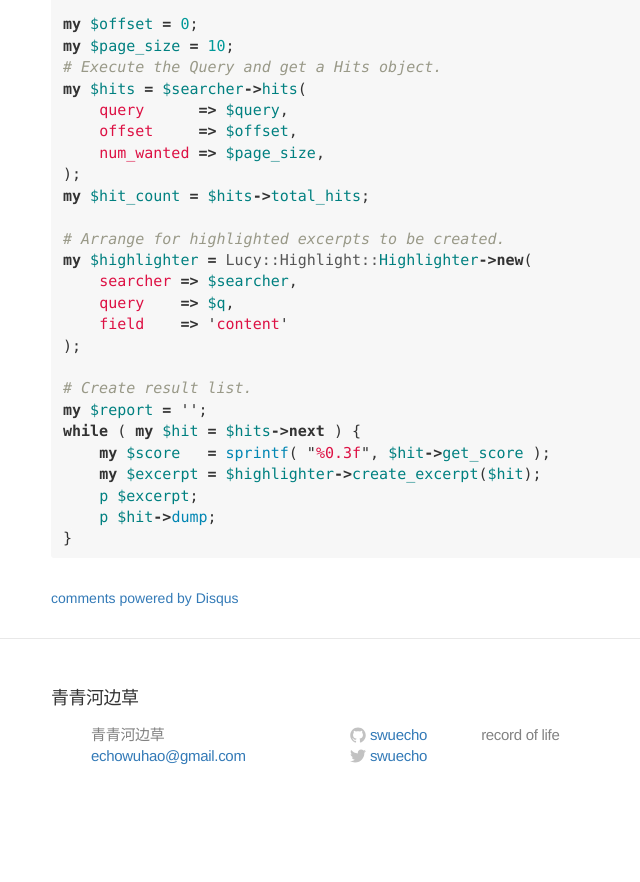
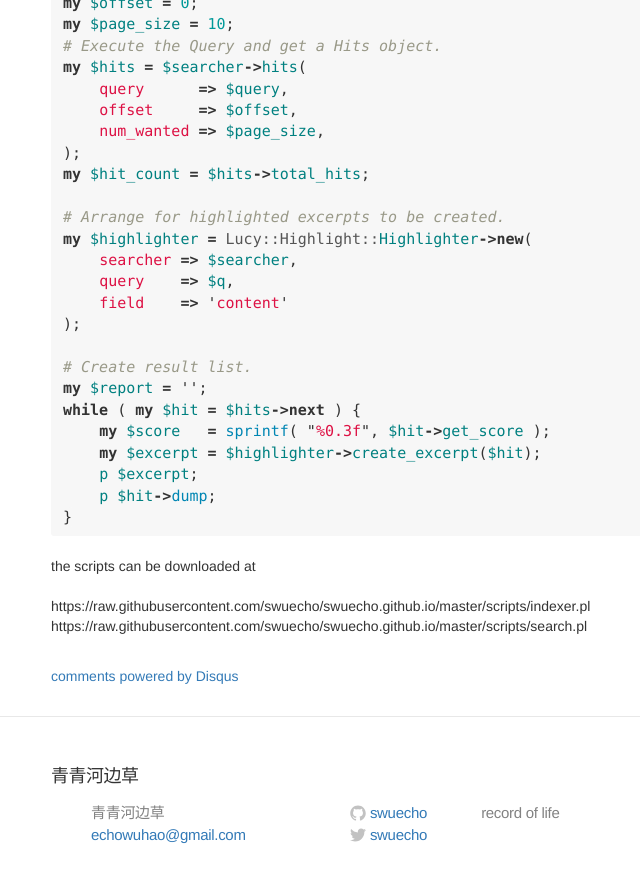
Before and after one commit to swuecho/swuecho.github.io, a Jekyll site: the page built from _posts/2016-12-27-apache-lucy-play.md, in a window 1280 px wide and 900 px high, scrolled down 3270 px. Shown: the top 882 px of the window, without its empty margins (219-859 px from the left). Built offline with Jekyll 4.4.1, drawn with Linux system fonts in a browser that asks for light colours; comment, search, counter and statistics services are not loaded; before the commit the page ends 4092 px from its top, so only the background shows below that.

Commit message:
add link to scripts

````diff
--- a/_posts/2016-12-27-apache-lucy-play.md
+++ b/_posts/2016-12-27-apache-lucy-play.md
@@ -24,8 +24,8 @@ To use Lucy, there are two basic steps.
 1. Create index
 2. Search
 
+
 ```perl
-
 use v5.10;
 
 # (Change configuration variables as needed.)
@@ -178,3 +178,8 @@ while ( my $hit = $hits->next ) {
     p $hit->dump;
 }
 ```
+
+the scripts can be downloaded at
+
+https://raw.githubusercontent.com/swuecho/swuecho.github.io/master/scripts/indexer.pl
+https://raw.githubusercontent.com/swuecho/swuecho.github.io/master/scripts/search.pl
````
